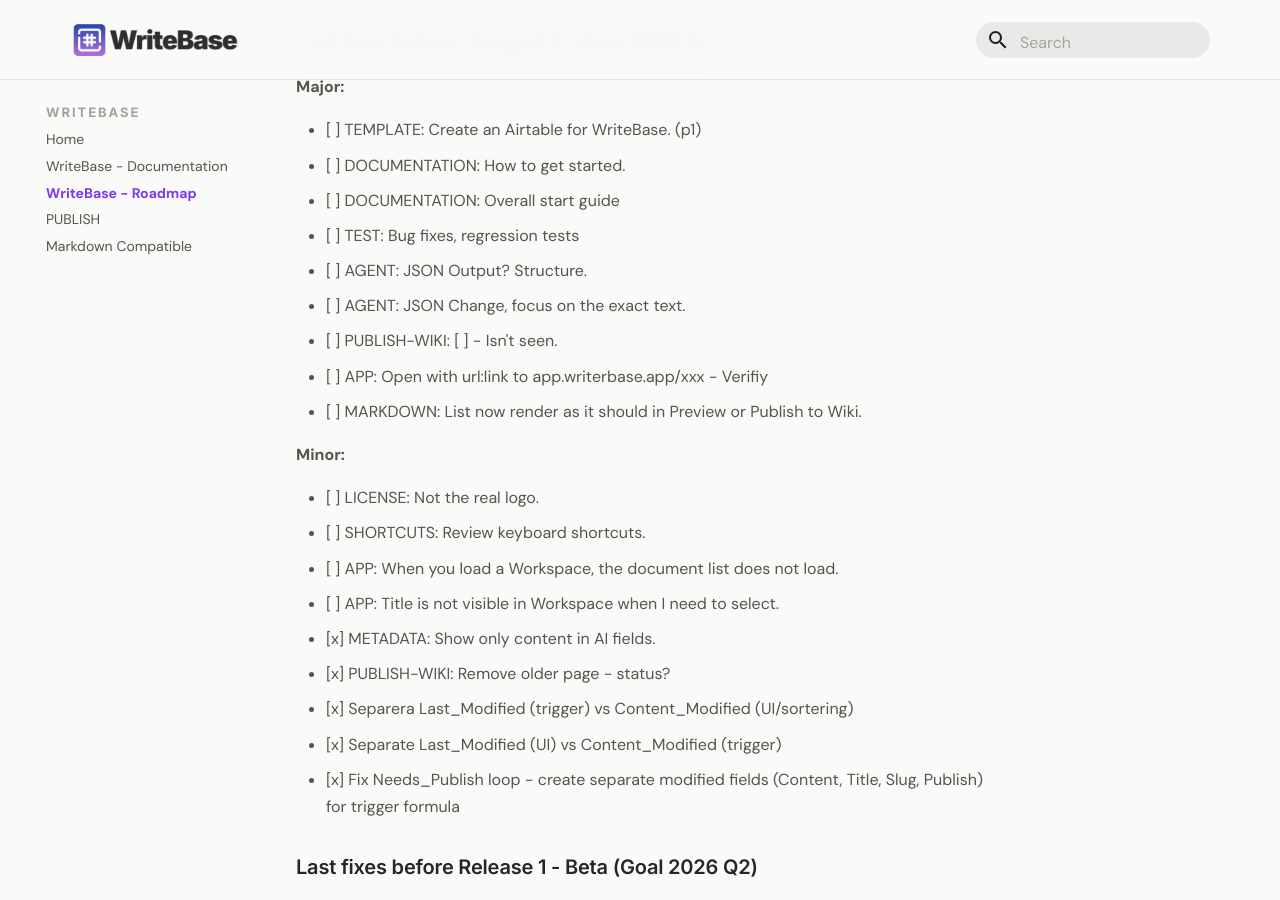
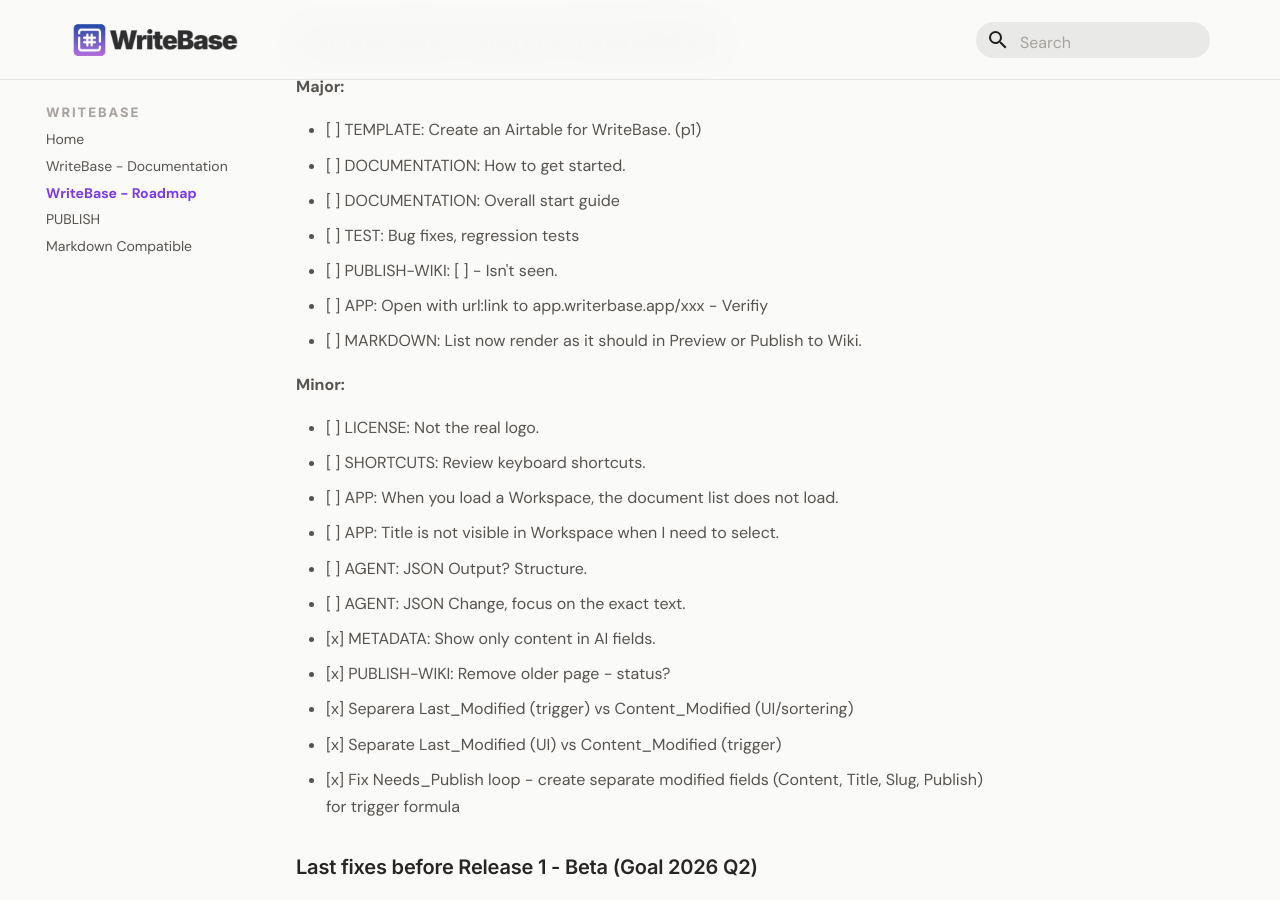
Before and after one commit to larssonhthomas-afk/writebase-docs, an MkDocs documentation site: the page built from docs/009-writebase-roadmap.md, in a window 1280 px wide and 900 px high, scrolled down 520 px. Built offline with MkDocs 1.6.1 and Material for MkDocs 9.7.7, drawn with Linux system fonts in a browser that asks for light colours; some web fonts are replaced; part of the change alters nothing that is shown.

```diff
--- a/docs/009-writebase-roadmap.md
+++ b/docs/009-writebase-roadmap.md
@@ -30,8 +30,7 @@ This Backlog has a priority 1-3.
 
 - [ ] TEST: Bug fixes, regression tests
 
-- [ ] AGENT: JSON Output? Structure.
-- [ ] AGENT: JSON Change, focus on the exact text.
+
 - [ ] PUBLISH-WIKI: [ ] - Isn't seen.
 - [ ] APP: Open with url:link to app.writerbase.app/xxx - Verifiy
 - [ ] MARKDOWN: List now render as it should in Preview or Publish to Wiki.
@@ -42,6 +41,8 @@ This Backlog has a priority 1-3.
 - [ ] SHORTCUTS: Review keyboard shortcuts.
 - [ ] APP: When you load a Workspace, the document list does not load.
 - [ ] APP: Title is not visible in Workspace when I need to select.
+- [ ] AGENT: JSON Output? Structure.
+- [ ] AGENT: JSON Change, focus on the exact text.
 
 - [x] METADATA: Show only content in AI fields.
 - [x] PUBLISH-WIKI: Remove older page - status?
```
